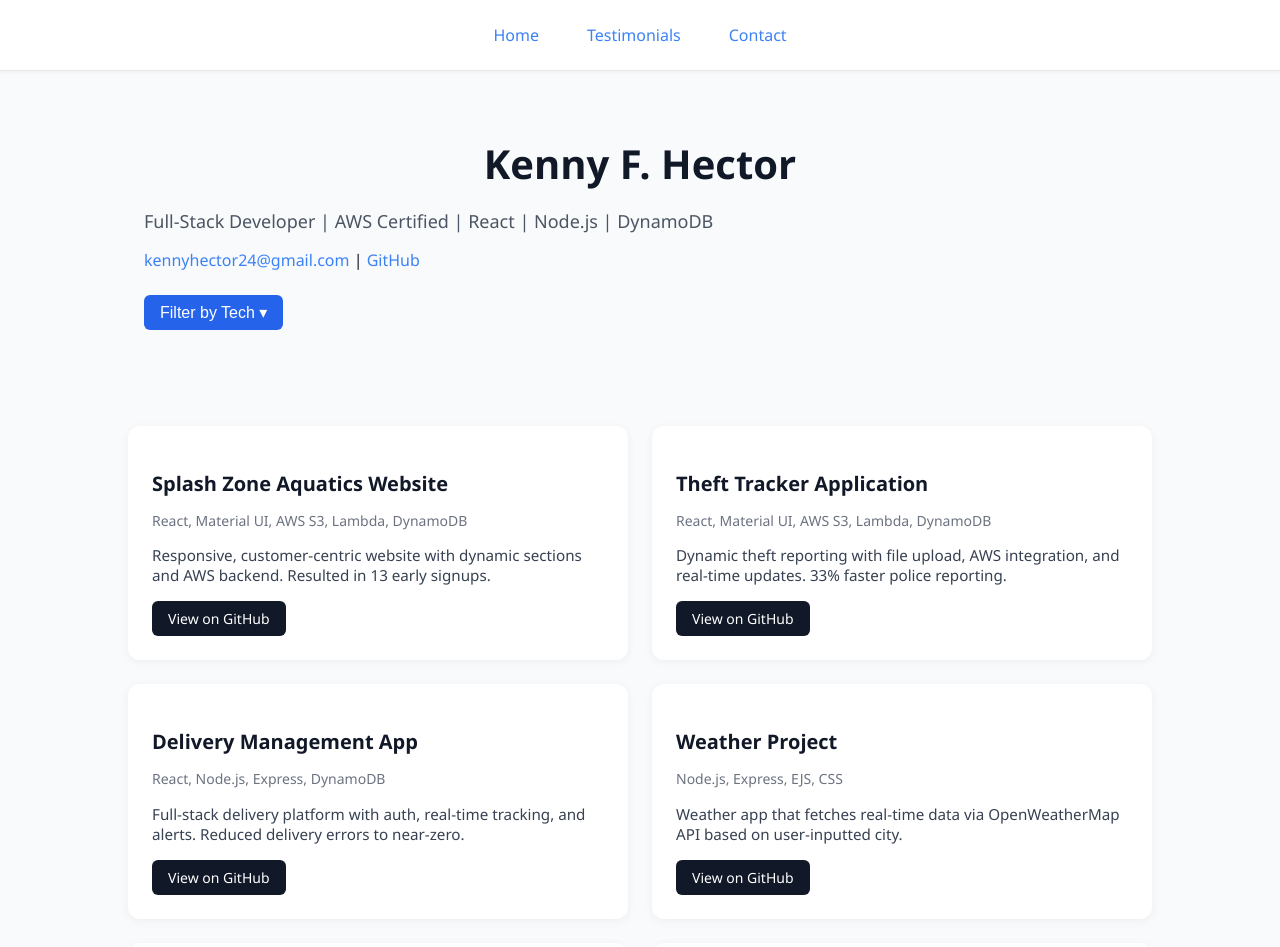
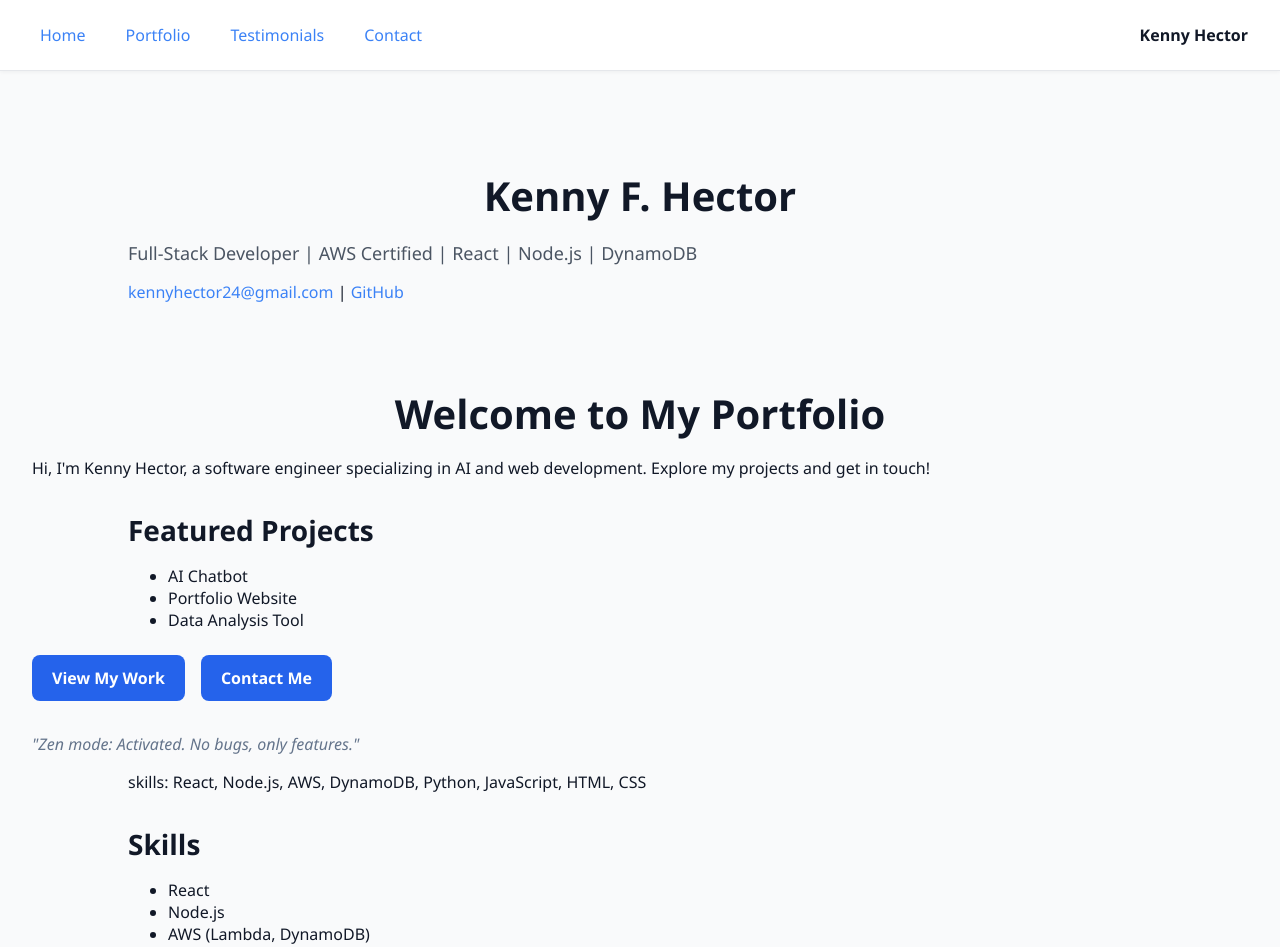
Before and after one commit to khector24/react-ai-portfolio, a React (Vite) app: page / in a window 1280 px wide. Shown: the top 947 px of the page. Built offline with nearby package versions, Linux system fonts and the light colour scheme.

Commit message:
Create Home.jsx and move tilte to it. Add new link for portfolio.

```diff
--- a/src/App.css
+++ b/src/App.css
@@ -157,6 +157,67 @@ nav a {
 nav a:hover {
   background-color: #eff6ff;
   color: #1d4ed8;
+}
+
+.navbar {
+  display: flex;
+  justify-content: space-between;
+  align-items: center;
+  padding: 1rem 2rem;
+  background-color: #ffffff;
+  border-bottom: 1px solid #e5e7eb;
+  box-shadow: 0 1px 4px rgba(0, 0, 0, 0.05);
+}
+
+.nav-left {
+  display: flex;
+  gap: 1.5rem;
+}
+
+.nav-left a {
+  color: #3b82f6;
+  font-weight: 500;
+  text-decoration: none;
+  padding: 0.5rem;
+  border-radius: 0.375rem;
+  transition: all 0.2s ease;
+}
+
+.nav-left a:hover {
+  background-color: #eff6ff;
+  color: #1d4ed8;
+}
+
+.nav-right {
+  font-weight: bold;
+  color: #111827;
+  font-size: 1rem;
+}
+
+.home-buttons {
+  display: flex;
+  gap: 1rem;
+  margin: 1.5rem 0;
+}
+
+.cta-button {
+  background-color: #2563eb;
+  color: white;
+  padding: 0.75rem 1.25rem;
+  border-radius: 0.5rem;
+  font-weight: 600;
+  text-decoration: none;
+  transition: background-color 0.2s ease;
+}
+
+.cta-button:hover {
+  background-color: #1d4ed8;
+}
+
+.zen-joke {
+  font-style: italic;
+  color: #64748b;
+  margin-top: 2rem;
 }
 
 .testimonial {
--- a/src/App.jsx
+++ b/src/App.jsx
@@ -1,22 +1,20 @@
 import { BrowserRouter as Router, Routes, Route } from "react-router-dom";
 import Navbar from "./Navbar";
 import Footer from "./Footer";
+import Home from "./Home"; // NEW
 import Portfolio from "./Portfolio";
 import Testimonials from "./Testimonials";
 import ContactForm from "./ContactForm";
 import "./App.css";
 
-import "./App.css";
-
 function App() {
-  const searchParams = new URLSearchParams(window.location.search);
-  const filter = searchParams.get("filter");
-
   return (
     <Router>
       <Navbar />
       <Routes>
-        <Route path="/" element={<Portfolio filter={filter} />} />
+        <Route path="/" element={<Home />} /> {/* Home route */}
+        <Route path="/portfolio" element={<Portfolio />} />{" "}
+        {/* Portfolio moved */}
         <Route path="/testimonials" element={<Testimonials />} />
         <Route path="/contact" element={<ContactForm />} />
       </Routes>
--- /dev/null
+++ b/src/Home.jsx
@@ -0,0 +1,65 @@
+import { Link } from "react-router-dom";
+import "./App.css";
+
+export default function Home() {
+  return (
+    <main>
+      <section className="intro-header">
+        <h1 className="name-heading">Kenny F. Hector</h1>
+        <p className="subtitle">
+          Full-Stack Developer | AWS Certified | React | Node.js | DynamoDB
+        </p>
+        <div className="contact-links">
+          <a href="mailto:kennyhector24@gmail.com">kennyhector24@gmail.com</a>
+          {" | "}
+          <a href="https://github.com/khector24" target="_blank">
+            GitHub
+          </a>
+        </div>
+      </section>
+
+      <h1>Welcome to My Portfolio</h1>
+      <p>
+        Hi, I'm Kenny Hector, a software engineer specializing in AI and web
+        development. Explore my projects and get in touch!
+      </p>
+      <section className="projects">
+        <h2>Featured Projects</h2>
+        <ul>
+          <li>AI Chatbot</li>
+          <li>Portfolio Website</li>
+          <li>Data Analysis Tool</li>
+        </ul>
+      </section>
+
+      <div className="home-buttons">
+        <Link to="/portfolio" className="cta-button">
+          View My Work
+        </Link>
+        <Link to="/contact" className="cta-button">
+          Contact Me
+        </Link>
+      </div>
+
+      <p className="zen-joke">"Zen mode: Activated. No bugs, only features."</p>
+
+      <section>
+        skills: React, Node.js, AWS, DynamoDB, Python, JavaScript, HTML, CSS
+        <h2>Skills</h2>
+        <ul>
+          <li>React</li>
+          <li>Node.js</li>
+          <li>AWS (Lambda, DynamoDB)</li>
+          <li>Python</li>
+          <li>JavaScript</li>
+          <li>HTML & CSS</li>
+          <li>API Development</li>
+          <li>Responsive Design</li>
+          <li>Version Control (Git)</li>
+          <li>Agile Methodologies</li>
+          <li>Problem Solving</li>
+        </ul>
+      </section>
+    </main>
+  );
+}
--- a/src/Navbar.jsx
+++ b/src/Navbar.jsx
@@ -1,11 +1,16 @@
 import { Link } from "react-router-dom";
+import "./App.css";
 
 export default function Navbar() {
   return (
-    <nav>
-      <Link to="/">Home</Link>
-      <Link to="/testimonials">Testimonials</Link>
-      <Link to="/contact">Contact</Link>
+    <nav className="navbar">
+      <div className="nav-left">
+        <Link to="/">Home</Link>
+        <Link to="/portfolio">Portfolio</Link>
+        <Link to="/testimonials">Testimonials</Link>
+        <Link to="/contact">Contact</Link>
+      </div>
+      <div className="nav-right">Kenny Hector</div>
     </nav>
   );
 }
--- a/src/Portfolio.jsx
+++ b/src/Portfolio.jsx
@@ -114,19 +114,6 @@ export default function Portfolio() {
 
   return (
     <main className="portfolio-header">
-      <section className="intro-header">
-        <h1 className="name-heading">Kenny F. Hector</h1>
-        <p className="subtitle">
-          Full-Stack Developer | AWS Certified | React | Node.js | DynamoDB
-        </p>
-        <div className="contact-links">
-          <a href="mailto:kennyhector24@gmail.com">kennyhector24@gmail.com</a>
-          {" | "}
-          <a href="https://github.com/khector24" target="_blank">
-            GitHub
-          </a>
-        </div>
-
       <div className="filter-dropdown">
         <button
           className="filter-toggle"
@@ -156,8 +143,6 @@ export default function Portfolio() {
           </div>
         )}
       </div>
-      </section>
-
       <section className="projects-grid">
         {filteredProjects.map((proj, i) => (
           <div key={i} className="project-card">
```
Lines whose indentation alone changed are shown as unchanged.
